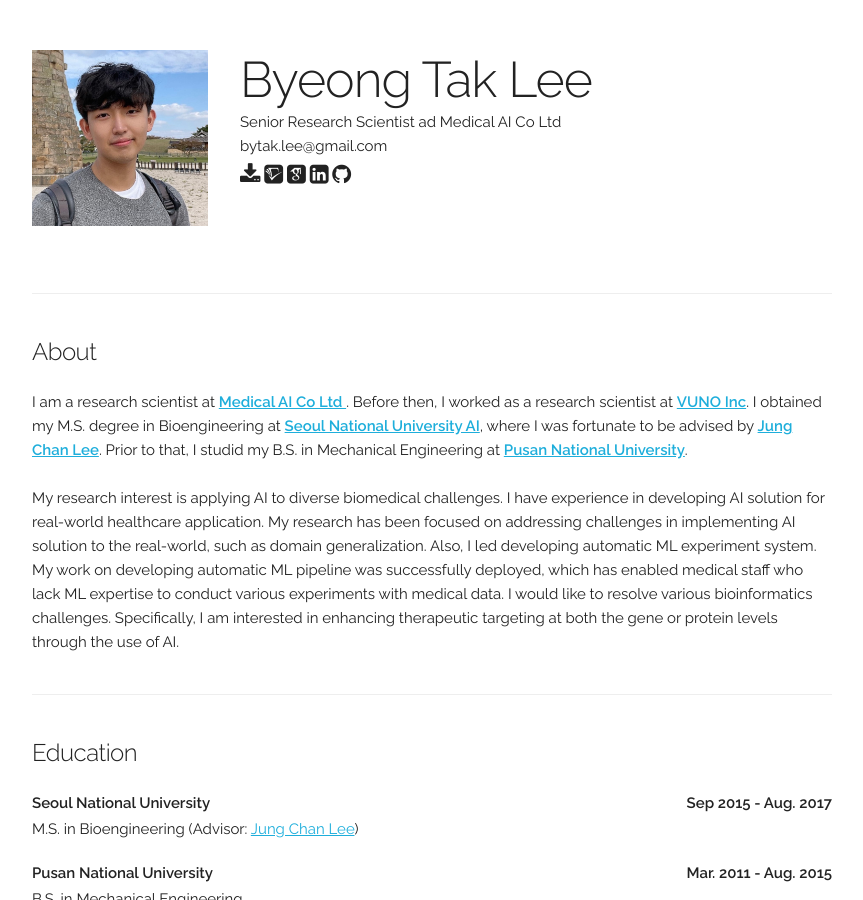
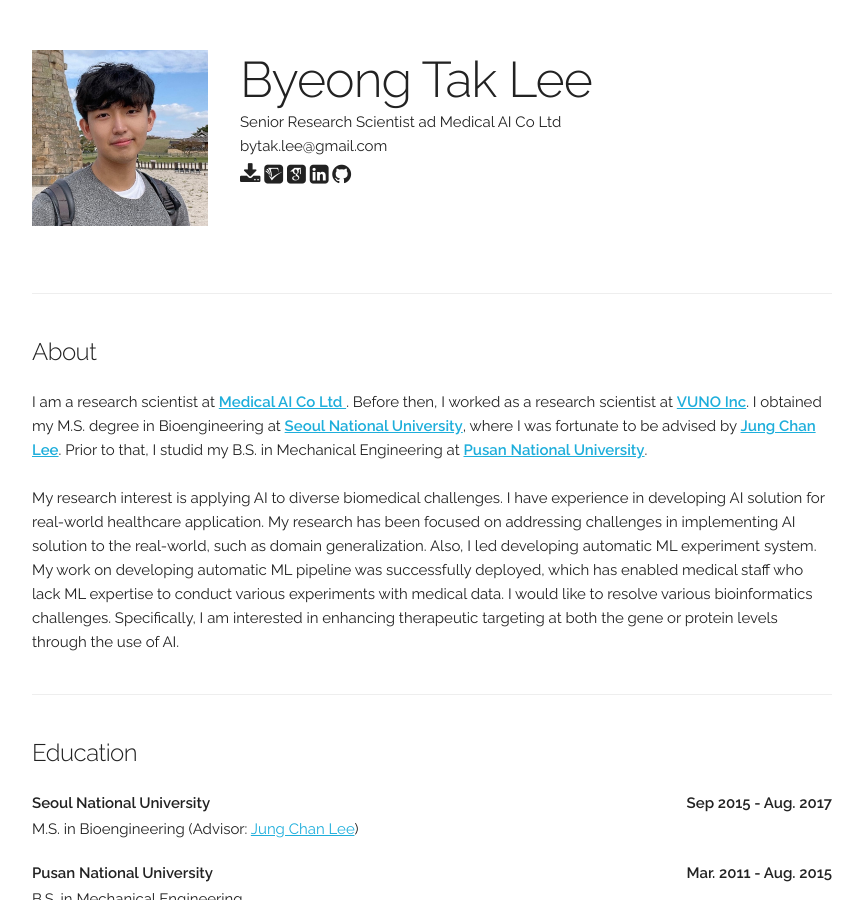
Before and after one commit to byeongtak/byeongtak.github.io, a Jekyll site: the page built from index.html, in a window 1280 px wide and 900 px high. Shown: the whole window, without its empty margins (208-1071 px from the left). Built offline with Jekyll 4.4.1, drawn with Linux system fonts in a browser that asks for light colours; some web fonts are replaced.

Commit message:
Update index.html

```diff
--- a/index.html
+++ b/index.html
@@ -15,7 +15,7 @@
 <div class="docs-section" id="about">
   <h5>About</h5>
   I am a research scientist at <b><a href="https://www.medicalai.com/en">Medical AI Co Ltd </a></b>. Before then, I worked as a research scientist at <b><a href="https://www.vuno.co/en/">VUNO Inc</a></b>.
-  I obtained my M.S. degree in Bioengineering at <b><a href="https://bioeng.snu.ac.kr/en/">Seoul National University AI</a></b>, where I was fortunate to be advised by <b><a href="https://myriad.snu.ac.kr">Jung Chan Lee</a></b>.
+  I obtained my M.S. degree in Bioengineering at <b><a href="https://bioeng.snu.ac.kr/en/">Seoul National University</a></b>, where I was fortunate to be advised by <b><a href="https://myriad.snu.ac.kr">Jung Chan Lee</a></b>.
   Prior to that, I studid my B.S. in Mechanical Engineering at <b><a href="https://me.pusan.ac.kr/new/eng/"> Pusan National University</a></b>.
   <br>
   <br>
@@ -64,7 +64,7 @@
             <div class="twelve columns">
               <p class="title"><b>{{ paper.title }}</b></p>
               <p>{{ paper.authors }}</p>
-              <p><i>{{ paper.venue }}</i></p>
+              <p><i>{{ paper.venue }}</i>, ({{ paper.year }})</p>
               <div class="paper-buttons">
                 {% if paper.paper_pdf %}
                   <a class="button" href="{{ paper.paper_pdf }}" target="_blank">Paper</a>
```
